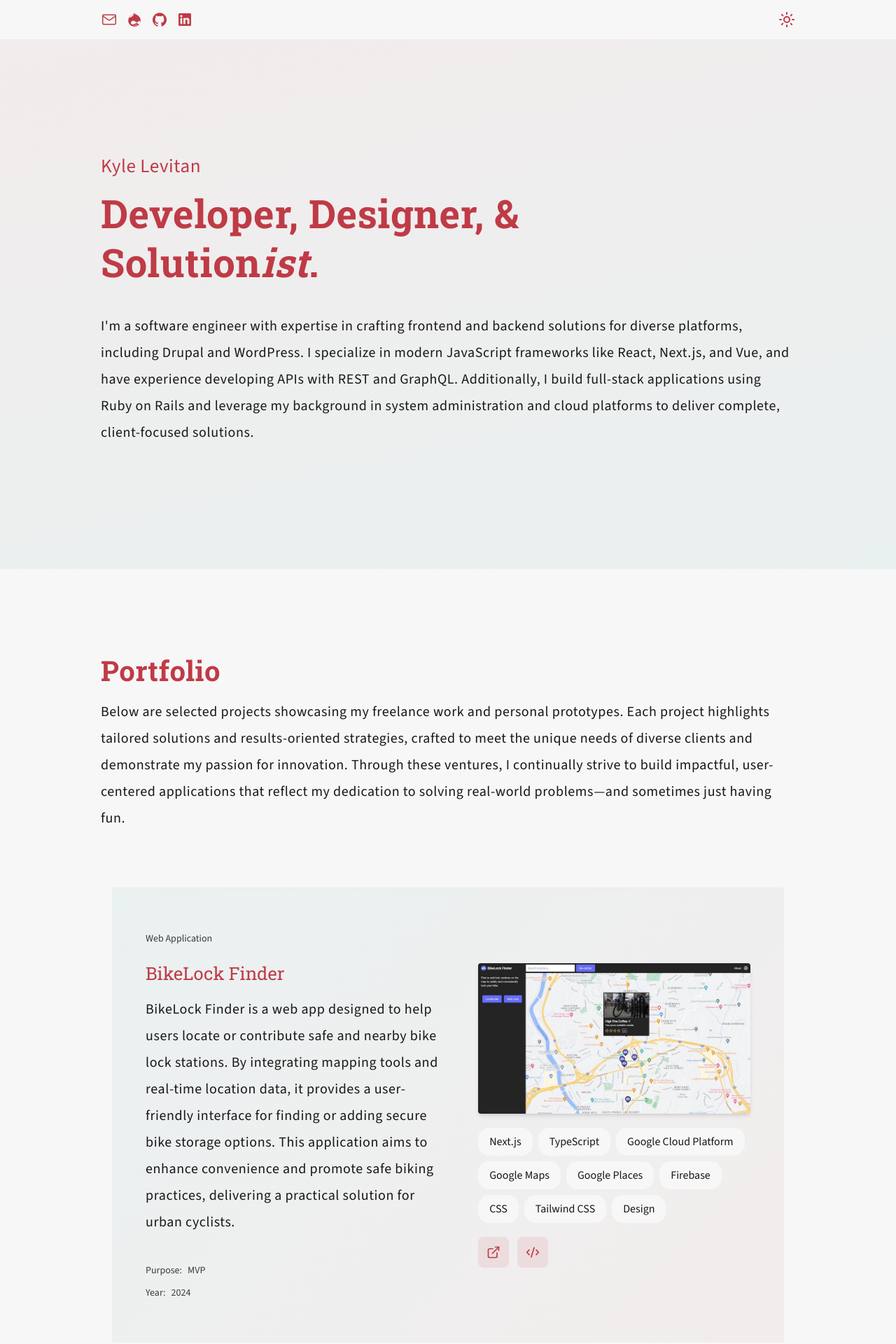
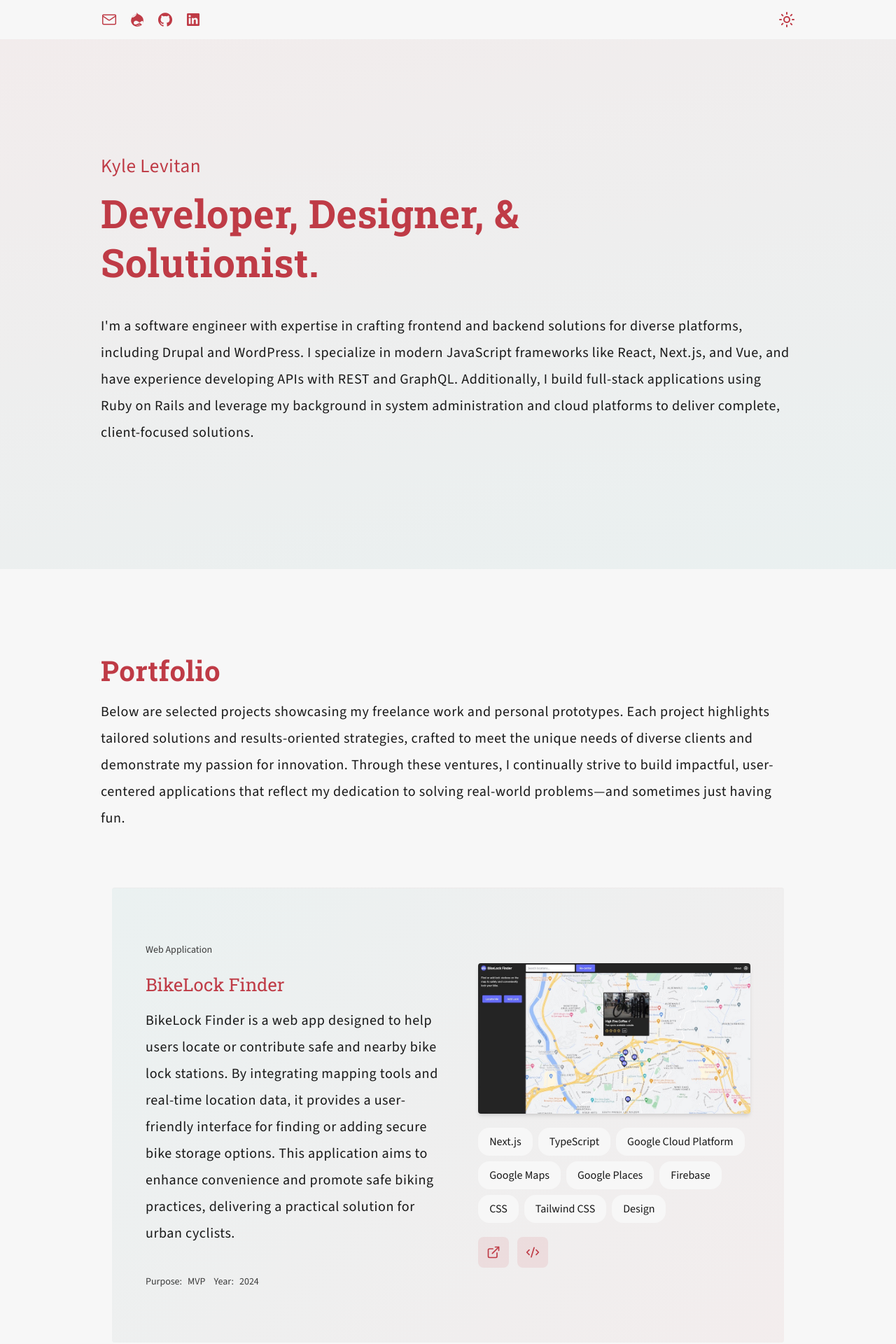
Before and after one commit to kalevitan/kylelevitan, a Next.js app: page / in a window 1280 px wide. Shown: the top 1920 px of the page at 70% size. Built offline with nearby package versions, Linux system fonts and the light colour scheme.

Commit message:
WCAG, ARIA, a11y best practices, minor style updates

```diff
--- a/app/components/certifications/index.tsx
+++ b/app/components/certifications/index.tsx
@@ -4,14 +4,17 @@ const Certifications: React.FC = () => {
   return (
     <>
       <div className="layout">
-      <h2>Certifications & Training</h2>
+        <section aria-labelledby="certifications-heading">
+          <h2 id="certifications-heading">Certifications & Training</h2>
           <div className="skills__introduction">
             <p className="lead">
               I have pursued various certifications and training programs to deepen my expertise in web and application development. These experiences have provided me with a solid foundation in the technologies and best practices that I rely on in my daily work.
             </p>
           </div>
+        </section>
       </div>
       <div className="layout xl:!col-span-3 xl:mx-40 2xl:mx-60 mx-0 !px-0">
+        <section aria-label="Certification List">
           <div className="skills__content grid gap-6 grid-cols-1 sm:grid-cols-2 lg:grid-cols-4 text-center px-4 lg:px-0">
             <div className="drupal-developer emblem rounded-full shadow-sm gradient-right p-8 min-w-fit place-content-center aspect-[1]">
               <h3>Drupal Developer</h3>
@@ -38,6 +41,7 @@ const Certifications: React.FC = () => {
               </p>
             </div>
           </div>
+        </section>
       </div>
     </>
   );
--- a/app/components/header.tsx
+++ b/app/components/header.tsx
@@ -6,14 +6,17 @@ import { motion } from "motion/react";
 
 export const Header: React.FC = () => {
   return (
+    <>
+      <div className="layout">
+        <section aria-labelledby="intro-heading">
           <motion.div
-      className="layout md:min-h-[70dvh] place-content-center"
+            className="md:min-h-[70dvh] place-content-center"
             initial={{ opacity: 0, y: 0 }}
             animate={{ opacity: 1, y: 0 }}
             transition={{ duration: .5, ease: "easeOut" }}
             style={{ willChange: "transform, opacity" }}
           >
-      <h1>
+            <h1 id="intro-heading">
               <span className="header__name">Kyle Levitan</span><br/>
               developer, designer, &<br/> solution<em>ist</em>.
             </h1>
@@ -23,6 +26,9 @@ export const Header: React.FC = () => {
               </p>
             </div>
           </motion.div>
+        </section>
+      </div>
+    </>
   );
 }
 
--- a/app/components/menu.tsx
+++ b/app/components/menu.tsx
@@ -9,31 +9,53 @@ const Menu: React.FC = () => {
   const email = obfuscateEmail('kylelevitan', 'gmail.com');
 
   return (
-    <div className="menu">
-      <ul className="grid grid-cols-4 gap-3 max-w-64 items-center">
+    <nav aria-label="Social links" className="menu">
+      <ul className="grid grid-cols-4 gap-4 max-w-64 items-center list-none p-0 m-0">
         <li>
-          <a href={`mailto:${email}`} rel="noreferrer" title="Send me an email" target="_blank">
-            <i className="lni lni-envelope-1" aria-hidden="true"></i><div className="sr-only">email</div>
+          <a
+            href={`mailto:${email}`}
+            aria-label="Send me an email"
+          >
+            <i className="lni lni-envelope-1" aria-hidden="true"></i>
+            <span className="sr-only">Email</span>
           </a>
         </li>
         <li>
-          <a href="https://www.drupal.org/u/k_a_l" rel="noreferrer" target="_blank" title="Visit my Drupal.org">
-            <i className="lni lni-drupal" aria-hidden="true"></i><div className="sr-only">drupal</div>
+          <a
+            href="https://www.drupal.org/u/k_a_l"
+            target="_blank"
+            rel="noopener noreferrer"
+            aria-label="Visit my Drupal.org profile"
+          >
+            <i className="lni lni-drupal" aria-hidden="true"></i>
+            <span className="sr-only">Drupal.org</span>
           </a>
         </li>
         <li>
-          <a href="https://github.com/kalevitan" rel="noreferrer" target="_blank" title="Visit my Github">
-            <i className="lni lni-github" aria-hidden="true"></i><div className="sr-only">github</div>
+          <a
+            href="https://github.com/kalevitan"
+            target="_blank"
+            rel="noopener noreferrer"
+            aria-label="Visit my GitHub profile"
+          >
+            <i className="lni lni-github" aria-hidden="true"></i>
+            <span className="sr-only">GitHub</span>
           </a>
         </li>
         <li>
-          <a href="https://www.linkedin.com/in/kyle-levitan-1308a441/" rel="noreferrer" target="_blank" title="Visit my Linkedin">
-            <i className="lni lni-linkedin" aria-hidden="true"></i><div className="sr-only">linkedin</div>
+          <a
+            href="https://www.linkedin.com/in/kyle-levitan-1308a441/"
+            target="_blank"
+            rel="noopener noreferrer"
+            aria-label="Visit my LinkedIn profile"
+          >
+            <i className="lni lni-linkedin" aria-hidden="true"></i>
+            <span className="sr-only">LinkedIn</span>
           </a>
         </li>
       </ul>
-    </div>
-  )
+    </nav>
+  );
 }
 
 export default Menu;
--- a/app/components/portfolio/index.tsx
+++ b/app/components/portfolio/index.tsx
@@ -12,17 +12,20 @@ const Portfolio: React.FC = () => {
   return (
     <>
       <div className="layout">
-        <h2>Portfolio</h2>
+        <section aria-labelledby="portfolio-heading">
+          <h2 id="portfolio-heading">Portfolio</h2>
           <div className="portfolio__introduction">
-          <p className="lead">
+            <p className="lead" role="doc-subtitle">
               Below are selected projects showcasing my freelance work and personal prototypes. Each project highlights tailored solutions and results-oriented strategies, crafted to meet the unique needs of diverse clients and demonstrate my passion for innovation. Through these ventures, I continually strive to build impactful, user-centered applications that reflect my dedication to solving real-world problems—and sometimes just having fun.
             </p>
           </div>
+        </section>
       </div>
       <div className="layout xl:!col-span-3 xl:mx-40 2xl:mx-60 mx-0 !px-0">
-        <div className="portfolio__list grid gap-14 mb-8">
+        <section aria-label="Portfolio Projects">
+          <ul className="portfolio__list grid gap-14 mb-8 list-none" role="list">
             {projects?.map((project, index) => (
-            <div className="project sm:contents" key={index}>
+              <li className="project sm:contents" key={project.name || index}>
                 <Project
                   name={project.name}
                   type={project.type}
@@ -34,9 +37,10 @@ const Portfolio: React.FC = () => {
                   purpose={project.purpose}
                   year={project.year}
                 />
-            </div>
+              </li>
             ))}
-        </div>
+          </ul>
+        </section>
       </div>
     </>
   );
--- a/app/components/portfolio/project.tsx
+++ b/app/components/portfolio/project.tsx
@@ -27,59 +27,84 @@ const Project: React.FC<ProjectProps> = ({
   year
 }) => {
   return (
-    <div className="portfolio__slide relative p-8 sm:p-12 rounded grid auto-flow-col gap-0 sm:gap-14 md:grid-cols-[1fr,45%] xlg:grid-cols-[1fr,35%] items-center max-w-[1472px]">
+    <article className="portfolio__slide relative p-8 sm:p-12 rounded grid auto-flow-col gap-0 sm:gap-14 md:grid-cols-[1fr,45%] xlg:grid-cols-[1fr,35%] items-center max-w-[1472px]">
       <div className="portfolio__details--wrapper flex flex-col">
-        <div className="portfolio__header flex flex-col">
-          <span className="text-[var(--gray)] text-sm">{type}</span>
-          <h3 className="mb-0">{name}</h3>
-        </div>
+        <header className="portfolio__header flex flex-col">
+          <span className="text-[var(--gray)] text-sm" role="doc-subtitle">{type}</span>
+          <h3 id={`project-${name.toLowerCase().replace(/\s+/g, '-')}`} className="mb-0">{name}</h3>
+        </header>
         {description && (
           <div className="portfolio__description my-4">
             <p className="lead !pb-0">{description}</p>
           </div>
         )}
-        <div className="portfolio__footer flex sm:flex-col gap-3 mt-6">
-          <div className="text-[var(--gray)] text-sm"><span className="mr-2">Purpose:</span>{purpose}</div>
-          <div className="text-[var(--gray)] text-sm"><span className="mr-2">Year:</span>{year}</div>
+        <footer className="portfolio__footer flex sm:flex-col gap-3 mt-6">
+          <dl className="flex gap-3 flex-wrap">
+            <div className="flex">
+              <dt className="text-[var(--gray)] text-sm mr-2">Purpose:</dt>
+              <dd className="text-[var(--gray)] text-sm">{purpose}</dd>
             </div>
+            <div className="flex">
+              <dt className="text-[var(--gray)] text-sm mr-2">Year:</dt>
+              <dd className="text-[var(--gray)] text-sm">{year}</dd>
+            </div>
+          </dl>
+        </footer>
       </div>
       <div className="portfolio__image-wrapper pt-8 sm:pt-0">
-        <div className="portfolio__image relative border-gray-400 rounded border-opacity-25 shadow-md object-contain max-h-[335px] overflow-hidden">
+        <figure className="portfolio__image relative border-gray-400 rounded border-opacity-25 shadow-md object-contain max-h-[335px] overflow-hidden">
           <Image
             src={image}
-            alt={name}
+            alt={`Screenshot of ${name} project`}
             width={620}
             height={620}
             priority
           />
-        </div>
-        <ul className="portfolio__details flex flex-wrap gap-2 my-5">
-          {features?.map((feature, index) => (
+        </figure>
+        {features && features.length > 0 && (
+          <div className="technologies-used">
+            <h4 className="sr-only">Technologies Used</h4>
+            <ul className="portfolio__details flex flex-wrap gap-2 my-5" role="list">
+              {features.map((feature, index) => (
                 <li className="flex items-center px-4 py-2 rounded-2xl bg-[var(--background-gray)]" key={index}>
                   {feature}
                 </li>
               ))}
             </ul>
+          </div>
+        )}
         {(link || source) && (
           <div className="portfolio__cta flex gap-3 mt-4">
             {link && (
-                <a href={link} target="_blank" rel="noopener noreferrer" title="Visit live site">
+              <a
+                href={link}
+                target="_blank"
+                rel="noopener noreferrer"
+                className="inline-flex items-center"
+                aria-label={`Visit ${name} live site`}
+              >
                 <div className="p-3 rounded-lg bg-[var(--brand-opaque)] bg-opacity-10">
-                    <span className="sr-only">Visit live site</span><ExternalLink className="w-5 h-5 text-[var(--brand)]" size={25}/>
+                  <ExternalLink className="w-5 h-5 text-[var(--brand)]" aria-hidden="true" />
                 </div>
               </a>
             )}
             {source && (
-                <a href={source} target="_blank" rel="noopener noreferrer" title="View source code">
+              <a
+                href={source}
+                target="_blank"
+                rel="noopener noreferrer"
+                className="inline-flex items-center"
+                aria-label={`View ${name} source code`}
+              >
                 <div className="p-3 rounded-lg bg-[var(--brand-opaque)] bg-opacity-10">
-                    <span className="sr-only">View source code</span><Code2 className="w-5 h-5 text-[var(--brand)]" size={25}/>
+                  <Code2 className="w-5 h-5 text-[var(--brand)]" aria-hidden="true" />
                 </div>
               </a>
             )}
           </div>
         )}
       </div>
-    </div>
+    </article>
   );
 }
 
--- a/app/components/section.tsx
+++ b/app/components/section.tsx
@@ -8,13 +8,12 @@ interface SectionProps {
 }
 
 const Section: React.FC<SectionProps> = ({ title, children, classes }) => {
-
   return (
-    <section id={title} className={`section section--panel py-6 md:py-24 ${classes}`}>
+    <div className={`section section--panel py-6 md:py-24 ${classes}`}>
       <div className="grid grid-cols-core">
         {children}
       </div>
-    </section>
+    </div>
   );
 };
 
--- a/app/components/skills/skills.json
+++ b/app/components/skills/skills.json
@@ -23,7 +23,7 @@
         },
         {
           "type": "UI/UX Design",
-          "list": ["User-Centered Design", "Wireframing (Figma, Adobe XD, Photoshop)", "Responsive Design", "Web Accessibility (WCAG, ARIA, a11y best practices)"]
+          "list": ["User-Centered Design", "Responsive Design", "Web Accessibility (WCAG, ARIA, a11y best practices)"]
         }
       ]
     },
@@ -42,7 +42,7 @@
         },
         {
           "type": "APIs & Databases",
-          "list": ["MySQL", "Firestore", "REST", "GraphQL"]
+          "list": ["MySQL", "Firestore", "Express.js", "REST", "GraphQL"]
         },
         {
           "type": "Mapping & Visualization APIs",
--- a/app/components/themetoggle.tsx
+++ b/app/components/themetoggle.tsx
@@ -4,15 +4,31 @@ import React, { useEffect, useState } from 'react';
 import { Sun, Moon } from 'lucide-react';
 
 const ThemeToggle = () => {
-  const [isDarkMode, setIsDarkMode] = useState(false);
+  // Initialize with null to prevent hydration mismatch
+  const [isDarkMode, setIsDarkMode] = useState<boolean | null>(null);
 
   useEffect(() => {
-    // Check local storage for saved theme
+    // Move all theme detection logic to useEffect
     const savedTheme = localStorage.getItem('theme');
-    if (savedTheme === 'dark') {
+    const systemPrefersDark = window.matchMedia('(prefers-color-scheme: dark)').matches;
+    const initialDarkMode = savedTheme === 'dark' || (!savedTheme && systemPrefersDark);
+
+    setIsDarkMode(initialDarkMode);
+    if (initialDarkMode) {
       document.documentElement.classList.add('dark');
-      setIsDarkMode(true);
     }
+
+    // Optional: Listen for system theme changes
+    const mediaQuery = window.matchMedia('(prefers-color-scheme: dark)');
+    const handleChange = (e: MediaQueryListEvent) => {
+      if (!localStorage.getItem('theme')) {
+        setIsDarkMode(e.matches);
+        document.documentElement.classList.toggle('dark', e.matches);
+      }
+    };
+
+    mediaQuery.addEventListener('change', handleChange);
+    return () => mediaQuery.removeEventListener('change', handleChange);
   }, []);
 
   const toggleTheme = () => {
@@ -26,18 +42,20 @@ const ThemeToggle = () => {
     setIsDarkMode(!isDarkMode);
   };
 
+  // Don't render anything until the initial theme is determined
+  if (isDarkMode === null) return null;
+
   return (
-    <button className="theme-toggle" onClick={toggleTheme}>
+    <button
+      className="theme-toggle"
+      onClick={toggleTheme}
+      aria-label={isDarkMode ? "Switch to light theme" : "Switch to dark theme"}
+      type="button"
+    >
       {isDarkMode ? (
-        <>
-          <Moon color={"var(--brand)"}/>
-          <span className="sr-only">Toggle lightmode</span>
-        </>
+        <Moon color={"var(--brand)"} aria-hidden="true" />
       ) : (
-        <>
-          <Sun color={"var(--brand)"}/>
-          <span className="sr-only">Toggle darkmode</span>
-        </>
+        <Sun color={"var(--brand)"} aria-hidden="true" />
       )}
     </button>
   );
--- a/app/globals.css
+++ b/app/globals.css
@@ -10,6 +10,11 @@
   --background-gray: #f7f7f7;
   --background-shade: hsl(178.59deg 34.98% 47.65% / 8%);
   --foreground: #171717;
+
+  -webkit-font-smoothing: antialiased;
+  -moz-osx-font-smoothing: grayscale;
+  font-synthesis: none;
+  text-rendering: optimizeLegibility;
 }
 
 .dark {
@@ -22,8 +27,6 @@
 
 html {
   background: var(--background-gray);
-  -webkit-font-smoothing: antialiased;
-  -moz-osx-font-smoothing: grayscale;
 }
 
 body {
@@ -105,8 +108,8 @@ button:focus {
   }
 }
 
-header,
-footer {
+header:not(article header),
+footer:not(article footer) {
   background: var(--background-gray);
   i.lni {
     font-size: 24px;
--- a/app/layout.tsx
+++ b/app/layout.tsx
@@ -38,8 +38,28 @@ export default function RootLayout({
     <html
       lang="en"
       className={`${sourceSans3.variable} ${robotoSlab.variable} font-sans`}
+      suppressHydrationWarning
     >
-      <body>
+      <head>
+        <script
+          dangerouslySetInnerHTML={{
+            __html: `
+              (function() {
+                function getInitialTheme() {
+                  const savedTheme = localStorage.getItem('theme')
+                  const systemPrefersDark = window.matchMedia('(prefers-color-scheme: dark)').matches
+                  return savedTheme === 'dark' || (!savedTheme && systemPrefersDark)
+                }
+
+                if (getInitialTheme()) {
+                  document.documentElement.classList.add('dark')
+                }
+              })();
+            `,
+          }}
+        />
+      </head>
+      <body suppressHydrationWarning>
         <LazyMotion features={domAnimation}>
           {children}
         </LazyMotion>
--- a/app/page.tsx
+++ b/app/page.tsx
@@ -7,20 +7,24 @@ import ThemeToggle from "./components/themetoggle";
 import dynamic from 'next/dynamic';
 
 const Portfolio = dynamic(() => import('./components/portfolio'), {
-  loading: () => <p>Loading...</p>,
+  loading: () => <p className="text-center p-4">Loading portfolio items...</p>,
 });
 
 export default function Home() {
   return (
     <>
-      <header className="grid grid-cols-core">
+      <a href="#main-content" className="sr-only focus:not-sr-only focus:fixed focus:top-4 focus:left-4 focus:z-50 focus:p-4 focus:bg-white focus:text-black">
+        Skip to main content
+      </a>
+
+      <header className="grid grid-cols-core" role="banner">
         <div className="layout flex justify-between my-4">
           <Menu/>
           <ThemeToggle/>
         </div>
       </header>
 
-      <main>
+      <main id="main-content" className="site-main" role="main">
         <Section title="header" classes="animated-gradient">
           <Header/>
         </Section>
@@ -38,9 +42,11 @@ export default function Home() {
         </Section>
       </main>
 
-      <footer className="grid grid-cols-core py-6">
+      <footer className="grid grid-cols-core py-6" role="contentinfo">
         <div className="layout flex items-center justify-between">
-          <div className="text-md font-serif text-[var(--brand)]">© {new Date().getFullYear()}, Kyle Levitan</div>
+          <div className="text-md font-serif text-[var(--brand)]" aria-label="Copyright">
+            © {new Date().getFullYear()}, Kyle Levitan
+          </div>
           <Menu/>
         </div>
       </footer>
```
Also changed, not shown: app/components/skills/index.tsx (+18 -6 lines). Lines whose indentation alone changed are shown as unchanged.
